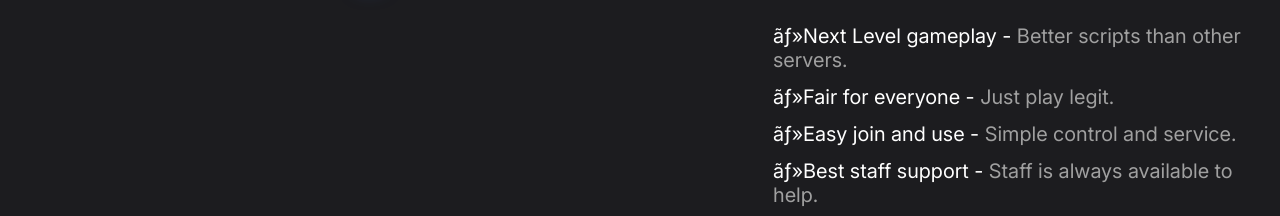
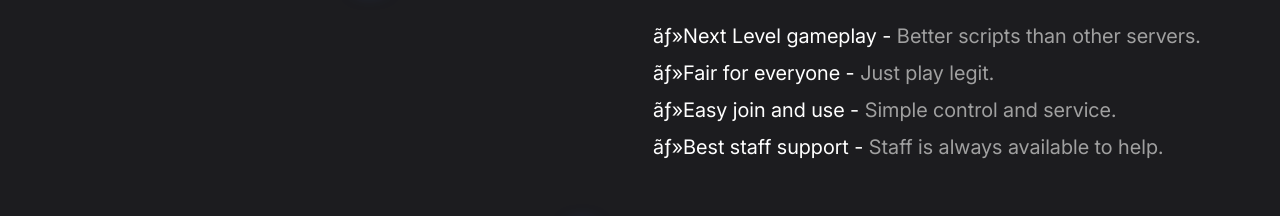
Before and after one commit to TrustYourSense/Sensation2, a plain HTML site: page index.html in a window 1280 px wide. Shown: the part 564-780 px from the top of the page. Drawn offline with Linux system fonts and the light colour scheme.

Commit message:
Update index.html

```diff
--- a/index.html
+++ b/index.html
@@ -20,7 +20,7 @@
         </div>
         <hr class="width-line">
         <h1 style="font-size: 40px; margin-top: 60px;"><span class="prefix-text">B</span>EST experience for Your LIFE</h1>
-        <ul style="list-style-type: none; padding-left: 765px;">
+        <ul style="list-style-type: none; padding-left: 645px;">
             <li style="font-size: 20px; margin-top: 25px;  color: white; font-family: Inter; ">・Next Level gameplay - <span class="info-text">Better scripts than other servers.</span></li>
             <li style="font-size: 20px; margin-top: 13px; color: white; font-family: Inter;">・Fair for everyone - <span class="info-text">Just play legit.</span></li>
             <li style="font-size: 20px; margin-top: 13px; color: white; font-family: Inter;">・Easy join and use - <span class="info-text">Simple control and service.</span></li>
```
